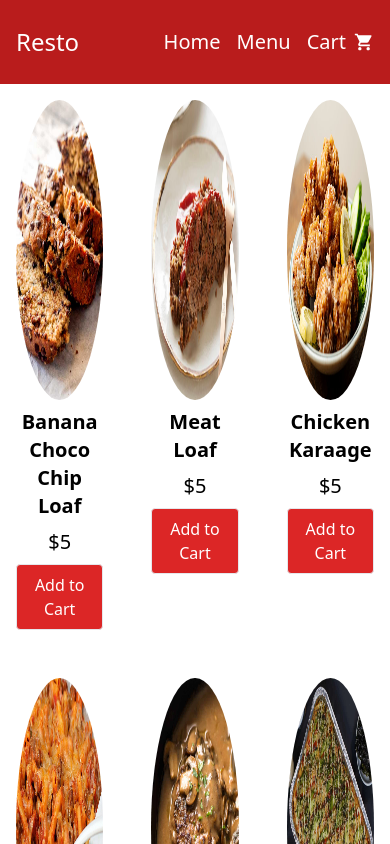
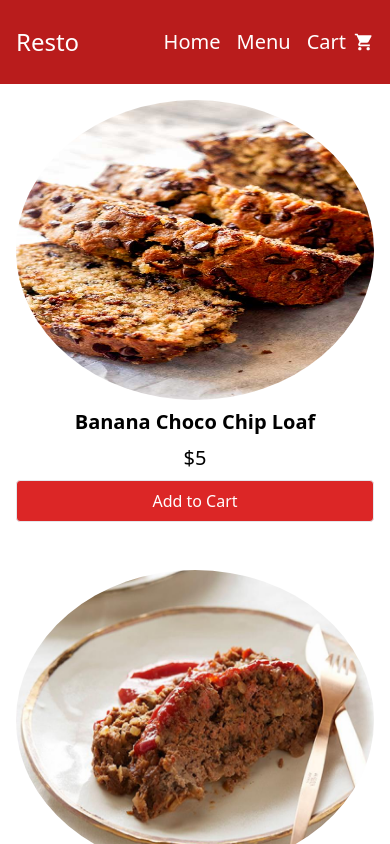
Before and after one commit to nacen-dev/odin-shopping-cart, a React (Create React App) app: page /menu in a window 390 px wide. Shown: the top 844 px of the page. Built offline with nearby package versions, Linux system fonts and the light colour scheme.

Commit message:
refactor: pass in id prop

```diff
--- a/src/components/ProductList/ProductList.tsx
+++ b/src/components/ProductList/ProductList.tsx
@@ -7,13 +7,15 @@
 
 const ProductList = ({ productList }: Props) => {
   return (
-    <ul className="grid grid-cols-3 gap-4">
+    <ul className="grid grid-cols-1 md:grid-cols-2 lg:grid-cols-3 gap-4">
       {productList.map((product) => (
         <li key={product.name}>
           <Product
             image={product.image}
             name={product.name}
             price={product.price}
+            handleClick={() => {}}
+            id={product.id}
           />
         </li>
       ))}
```
